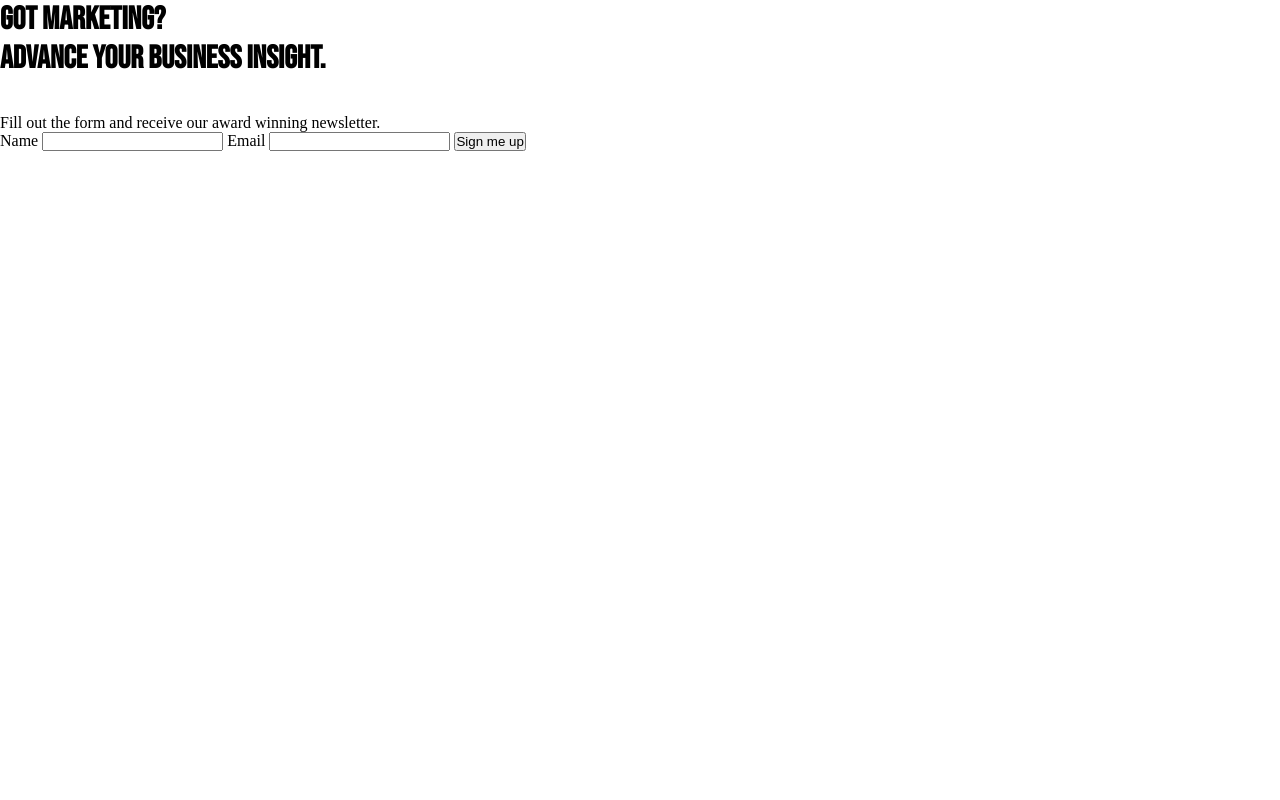
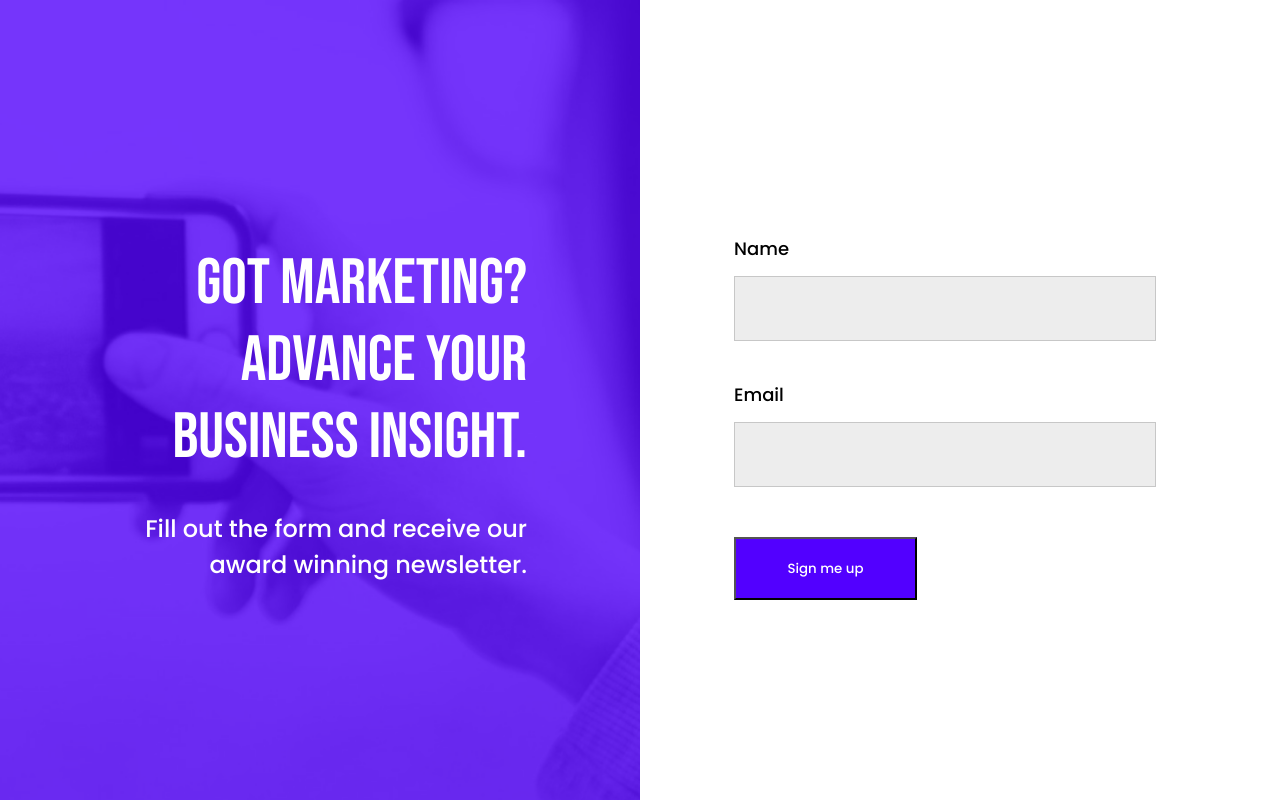
Before and after one commit to GerardoGomezG/LandingPage, a website: page index.html in a window 1280 px wide. Drawn offline with Linux system fonts and the light colour scheme.

Commit message:
Only Large Tablet/Desktop screen size design

```diff
--- a/index.html
+++ b/index.html
@@ -7,16 +7,31 @@
         <title>Landing Page</title>
         <link rel="preconnect" href="https://fonts.googleapis.com">
         <link rel="preconnect" href="https://fonts.gstatic.com" crossorigin>
-        <link href="https://fonts.googleapis.com/css2?family=Bebas+Neue&display=swap" rel="stylesheet">
+        <link rel="preconnect" href="https://fonts.gstatic.com" crossorigin>
+        <link href="https://fonts.googleapis.com/css2?family=Bebas+Neue&family=Poppins:wght@500&display=swap" rel="stylesheet">
         <link rel="stylesheet" href="styles.css">
     </head>
     <body>
-        <h1>GOT MARKETING?<br>ADVANCE YOUR BUSINESS INSIGHT.</h1><br><br>
-        <p>Fill out the form and receive our award winning newsletter.</p>
-        <label>Name</label>
-        <input type="text" required>
-        <label>Email</label>
-        <input type="email" required>
-        <input type="Submit" value="Sign me up">
+        <div class="main-container">
+            <div class="container1">
+                <div class="text-container1">
+                    <h1>GOT MARKETING?<br>ADVANCE YOUR BUSINESS INSIGHT.</h1>
+                </div>
+                <div class="text-container2">
+                    <p>Fill out the form and receive our award winning newsletter.</p>
+                </div>
+            </div>
+            <form class="container2">
+                <div class="name-container">
+                    <label for="name">Name</label><br>
+                    <input type="text" id="name" required>
+                </div>
+                <div class="email-container">
+                    <label for="email">Email</label><br>
+                    <input type="email" id="email" required><br>
+                    <button type="submit" value="submit">Sign me up</button>
+                </div>
+            </form>
+        </div>
     </body>
 </html>
--- a/styles.css
+++ b/styles.css
@@ -1,8 +1,87 @@
 * {
   margin: 0;
   padding: 0;
+  font-family: 'Poppins', sans-serif;
 }
 
 h1 {
   font-family: 'Bebas Neue', cursive;
+  font-size: 64px;
+  font-weight: 400;
+  line-height: 77px;
 }
+
+p {
+  font-weight: 500;
+  font-size: 24px;
+  line-height: 36px;
+}
+
+.main-container {
+  display: flex;
+}
+
+.container1 { /* Contains background image and text-container */
+  height: 100vh;
+  width: 50vw;
+  color: #fff;
+  text-align: right;
+  background-image: url(./images/large.png); /* Changes with screen size */
+  background-size: cover;
+}
+
+.text-container1 {
+  position: absolute;
+  width: 423px;
+  height: 239px;
+  left: 104px;
+  top: 245px;
+}
+
+.text-container2 {
+  position: absolute;
+  width: 423px;
+  height: 90px;
+  left: 104px;
+  top: 511px;
+}
+
+.container2 {
+  height: 100vh;
+  width: 50vw;
+}
+
+.name-container {
+  position: absolute;
+  top: 235px;
+  left: 734px;
+}
+
+.email-container {
+  position: absolute;
+  top: 381px;
+  left: 734px;
+}
+
+label {
+  font-weight: 500;
+  font-size: 18px;
+  line-height: 27px;
+}
+
+input {
+  margin-top: 14px;
+  width: 422px;
+  height: 65px;
+  box-sizing: border-box;
+  background-color: #ededed;
+  border: 1px solid #c7c7c7;
+}
+
+button {
+  margin-top: 50px;
+  color: #fff;
+  background-color: #5200ff;
+  width: 183px;
+  height: 63px;
+}
```
